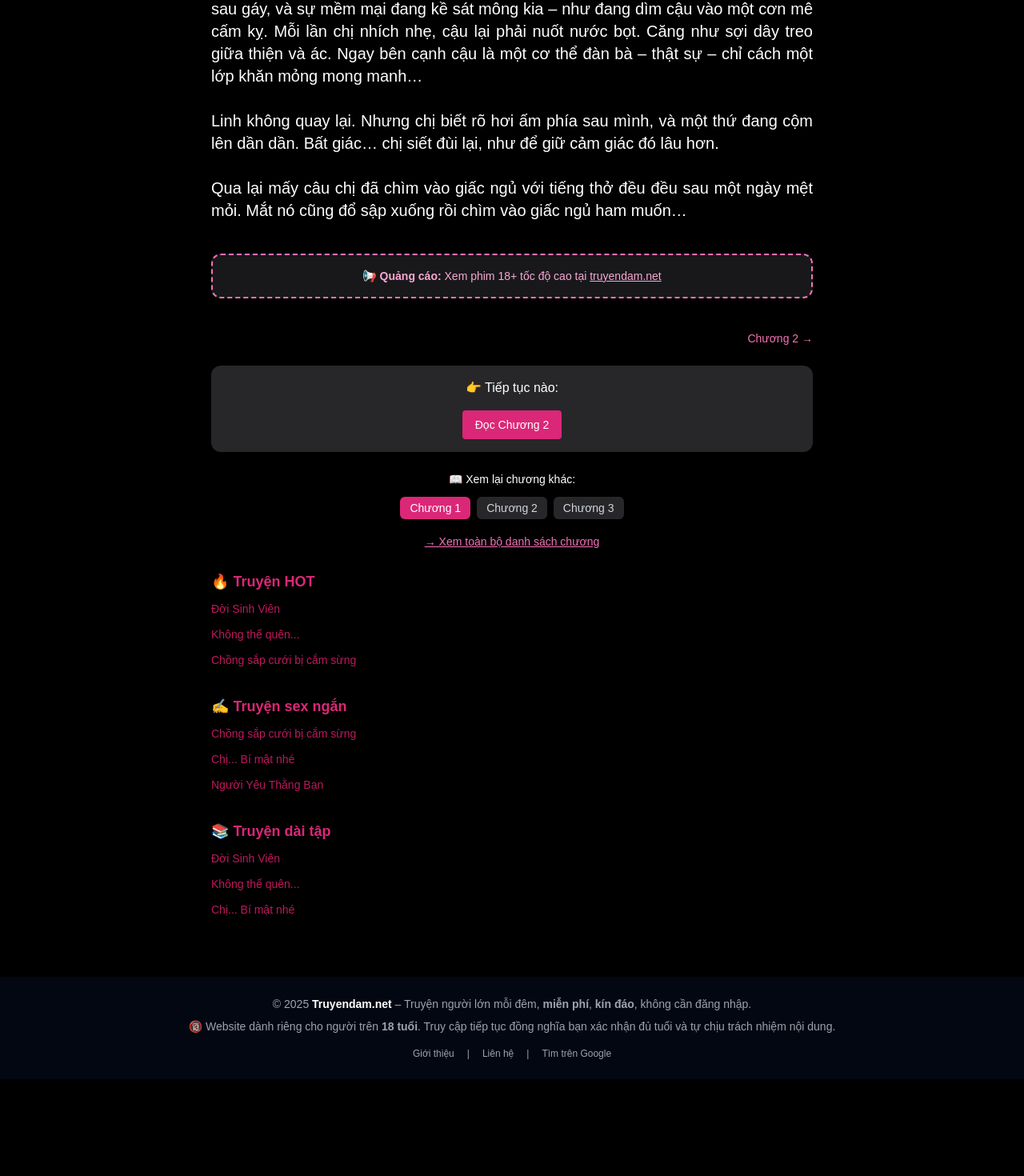
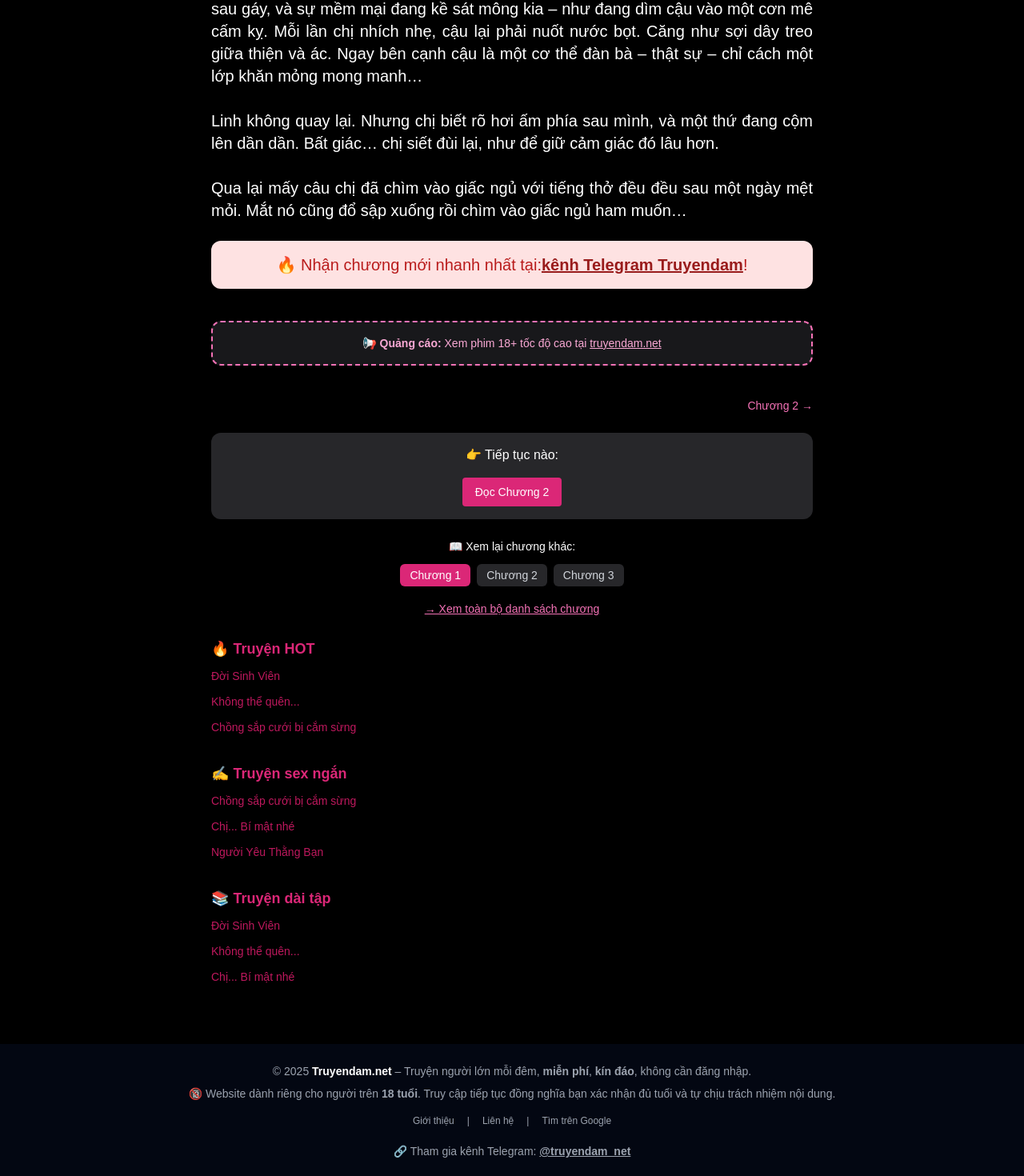
Before and after one commit to truyendam/truyendam-net, a Next.js app: page /truyen/chi-bi-mat-nhe/chapters/1 in a window 1280 px wide. Shown: the part 3487-4957 px from the top of the page at 80% size. Before the commit the page ends 4836 px from the top, so only its background shows below. Built offline with nearby package versions, Linux system fonts and the light colour scheme.

Commit message:
✨ ad telegram

```diff
--- a/components/Footer.tsx
+++ b/components/Footer.tsx
@@ -25,6 +25,16 @@ export default function Footer() {
             Tìm trên Google
           </a>
         </div>
+         <div className="pt-3">
+          🔗 Tham gia kênh Telegram:{" "}
+          <a
+            href="https://t.me/truyendam_net"
+            className="font-semibold underline hover:text-pink-400"
+            target="_blank" rel="noopener noreferrer"
+          >
+            @truyendam_net
+          </a>
+        </div>
       </div>
     </footer>
   );
--- a/pages/truyen/[slug]/chapters/[id].tsx
+++ b/pages/truyen/[slug]/chapters/[id].tsx
@@ -147,6 +147,13 @@ export default function ChapterPage({
 
           <article className={`prose max-w-none text-justify leading-relaxed ${theme === "dark" ? "prose-invert" : ""} text-base sm:text-lg md:text-xl`}>
             <div dangerouslySetInnerHTML={{ __html: content }} />
+              <div className="bg-red-100 text-red-700 p-4 rounded-xl text-center mt-6">
+    🔥 Nhận chương mới nhanh nhất tại:
+    <a href="https://t.me/truyendam_net" target="_blank"
+       className="text-red-800 font-bold underline hover:opacity-80">
+      kênh Telegram Truyendam
+    </a>!
+  </div>
 
             <div className="my-10 p-4 border-2 border-dashed border-pink-400 rounded-xl text-center text-sm text-pink-300 bg-zinc-900">
               📢 <strong>Quảng cáo:</strong> Xem phim 18+ tốc độ cao tại{" "}
```
